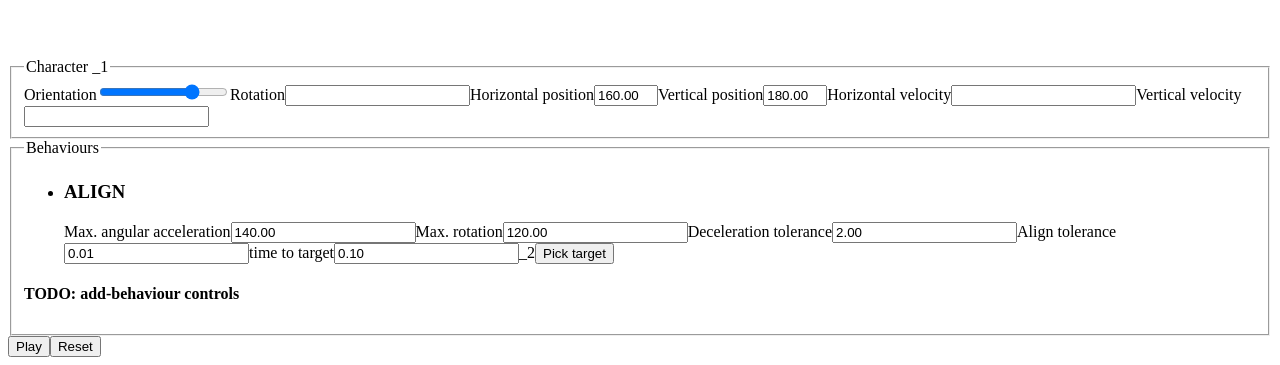
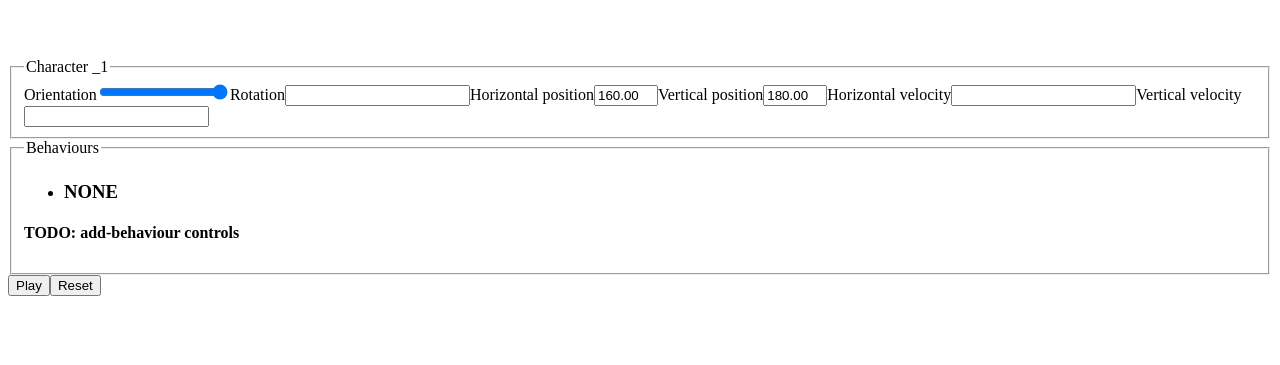
Before and after one commit to craigdallimore/steering-behaviour, a React app: page / in a window 1280 px wide. Shown: the part 754-1119 px from the top of the page. After the commit the page ends 1058 px from the top, so only its background shows below. Built offline with nearby package versions, Linux system fonts and the light colour scheme; the HTML template or start-up script is replaced by a standard one.

Commit message:
Fix orientation notes

```diff
--- a/src/domain/initialState.ts
+++ b/src/domain/initialState.ts
@@ -14,10 +14,10 @@ export const initialState: State = {
           maxSpeed: 45,
           position: [160, 180],
           velocity: [0, 0],
-          orientation: 1,
+          orientation: 2 * Math.PI,
           rotation: 0,
         },
-        behaviour: new Align("_2"),
+        behaviour: new None(),
       },
     ],
     [
```
Also changed, not shown: 2 other files (tests, documents, lock files or other folders).
